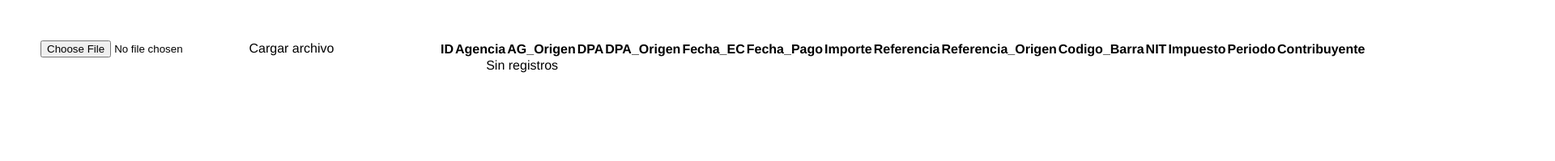
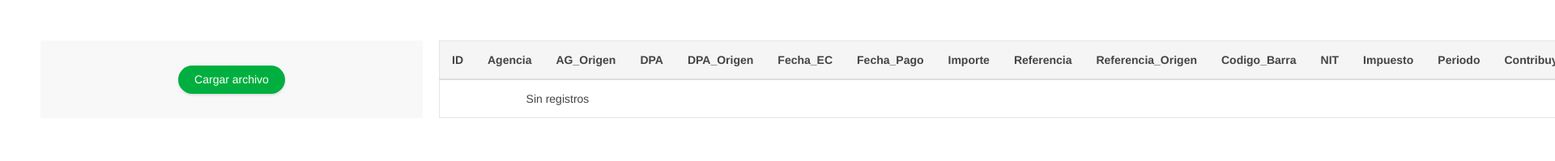
Before and after one commit to mjavint/xml2html, a plain HTML site: page index.html in a window 1280 px wide. Shown: the top 199 px of the page at 81% size, 1920 px wide, since content can reach past the window. Drawn offline with Linux system fonts and the light colour scheme.

Commit message:
Creado con estilos

```diff
--- a/static/styles.css
+++ b/static/styles.css
@@ -18,7 +18,7 @@ html {
     grid-gap: 0 20px;
   }
 
-  #bookForm {
+  #pagosForm {
     align-items: center;
     background-color: #f8f8f8;
     display: flex;
@@ -26,11 +26,11 @@ html {
     padding: 8px;
   }
 
-  #bookForm input {
+  #pagosForm input {
     display: none;
   }
 
-  #bookForm label {
+  #pagosForm label {
     background-color: #00AF3F;
     border-radius: 25px;
     box-shadow: 0 2px 3px 0 rgba(0, 0, 0, .1);
@@ -44,34 +44,34 @@ html {
     padding: 0 20px;
   }
 
-  #bookTable {
+  #pagosTable {
     border-collapse: collapse;
     border: 1px solid #e5e5e5;
   }
 
-  #bookTable td,
-  #bookTable th {
+  #pagosTable td,
+  #pagosTable th {
     color: #444;
     font-size: 14px;
     padding: 15px 15px;
   }
 
-  #bookTable thead {
+  #pagosTable thead {
     border-bottom: 2px solid #ddd;
   }
 
-  #bookTable thead th {
+  #pagosTable thead th {
     background-color: #f5f5f5;
   }
 
-  #bookTable tbody {
+  #pagosTable tbody {
     padding: 10px;
   }
 
-  #bookTable tbody tr:not(:last-child) {
+  #pagosTable tbody tr:not(:last-child) {
     border-bottom: 1px solid #eee;
   }
 
-  #bookTable tbody td:not(:last-child) {
+  #pagosTable tbody td:not(:last-child) {
     border-right: 1px solid #eee;
   }
```
